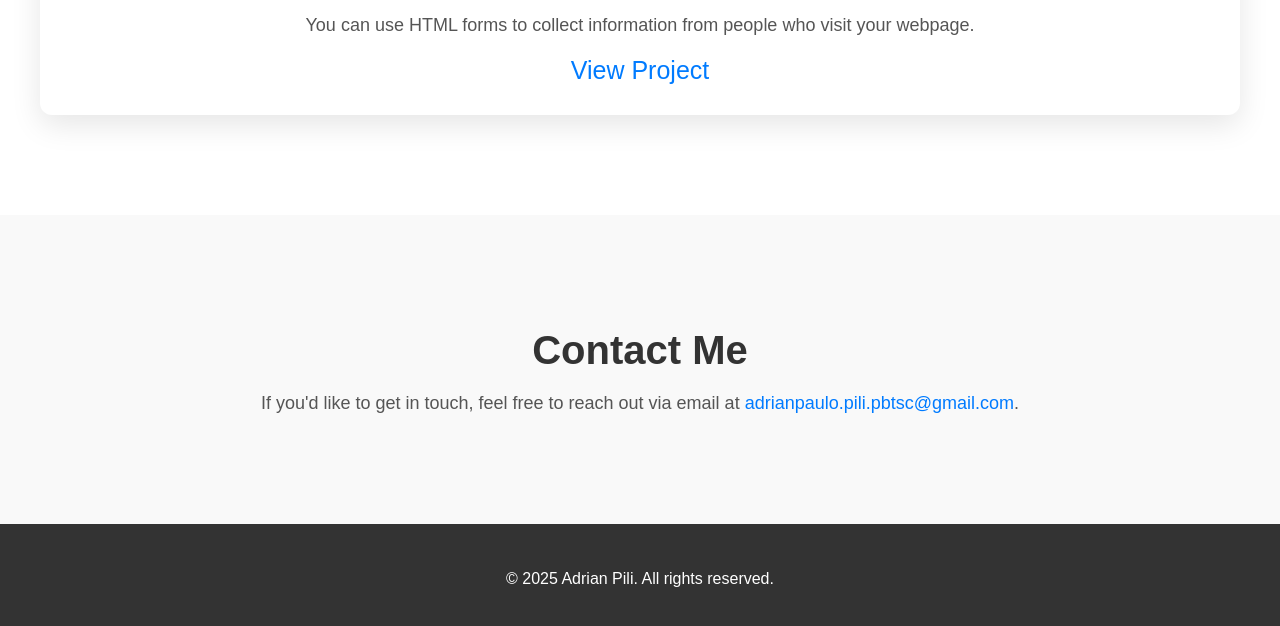
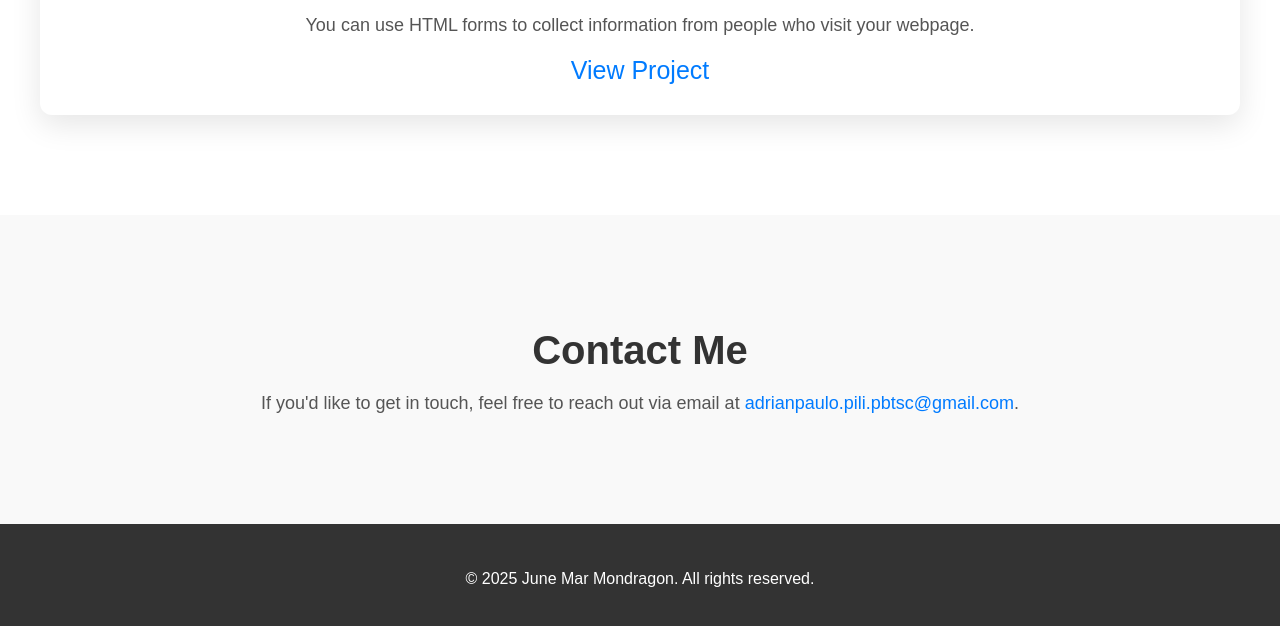
Before and after one commit to mubmondragon/MyProject, a plain HTML site: page index.html in a window 1280 px wide. Shown: the part 5253-5879 px from the top of the page. Drawn offline with Linux system fonts and the light colour scheme.

Commit message:
Update index.html

```diff
--- a/index.html
+++ b/index.html
@@ -146,7 +146,7 @@
   </section>
 
   <footer>
-    <p>&copy; 2025 Adrian Pili. All rights reserved.</p>
+    <p>&copy; 2025 June Mar Mondragon. All rights reserved.</p>
   </footer>
 
 </body>
```
